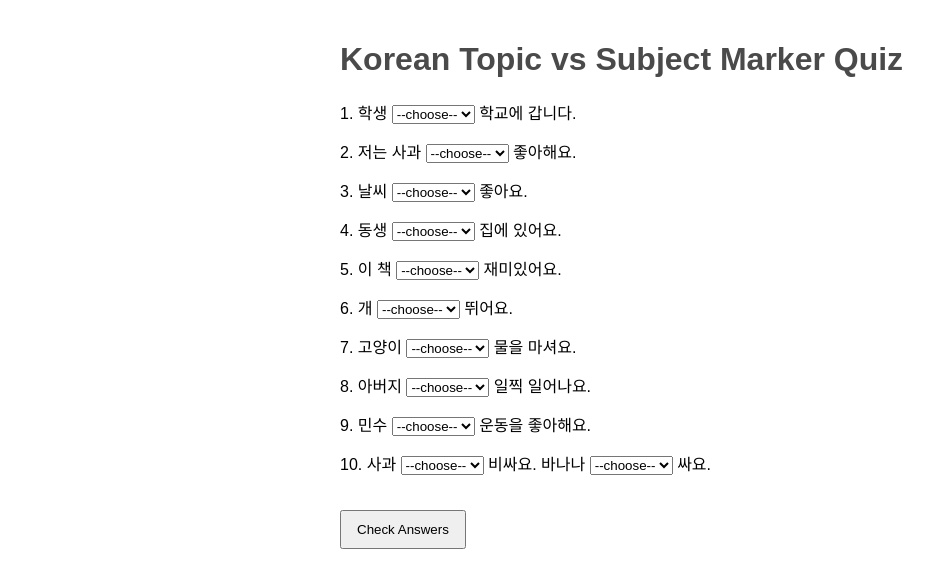
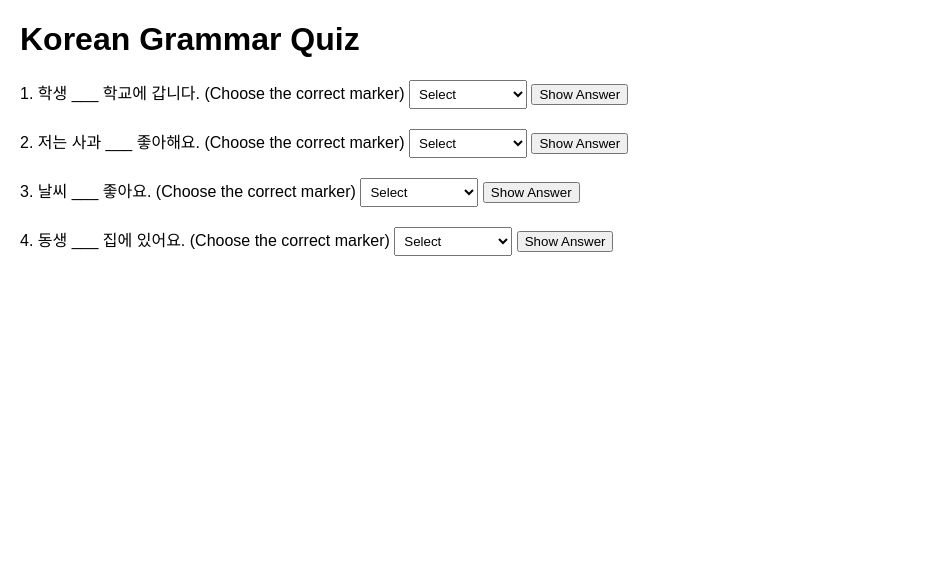
Before and after one commit to avamc/avamc.github.io, a plain HTML site: page index.html in a window 1280 px wide. Shown: the whole page, without its empty margins (0-945 px from the left). Drawn offline with Linux system fonts and the light colour scheme.

Commit message:
korean quiz 2

```diff
--- a/index.html
+++ b/index.html
@@ -1,161 +1,108 @@
 <!DOCTYPE html>
-<html lang="ko">
+<html lang="en">
 <head>
     <meta charset="UTF-8">
-  <title>Korean Marker Quiz</title>
+    <meta name="viewport" content="width=device-width, initial-scale=1.0">
+    <title>Korean Grammar Quiz</title>
     <style>
         body {
-      font-family: sans-serif;
-      padding: 20px;
-      max-width: 600px;
-      margin: auto;
-    }
-    h1 {
-      color: #4a4a4a;
+            font-family: Arial, sans-serif;
+            margin: 20px;
         }
         .question {
-      margin-bottom: 15px;
+            margin-bottom: 20px;
         }
-    button {
-      padding: 10px 15px;
-      margin-top: 20px;
+        .answer {
+            display: none;
+            margin-top: 10px;
+            padding: 10px;
+            border: 1px solid #ccc;
+            background-color: #f9f9f9;
         }
-    .result {
-      margin-top: 20px;
-      font-weight: bold;
+        select {
+            padding: 5px;
         }
     </style>
 </head>
 <body>
+    <h1>Korean Grammar Quiz</h1>
+    <form id="quizForm">
+        <div class="question">
+            <label>1. 학생 ___ 학교에 갑니다. (Choose the correct marker)</label>
+            <select id="question1">
+                <option value="">Select</option>
+                <option value="이/가">이/가 (Subject)</option>
+                <option value="은/는">은/는 (Topic)</option>
+                <option value="을/를">을/를 (Object)</option>
+            </select>
+            <button type="button" onclick="showAnswer('1')">Show Answer</button>
+            <div class="answer" id="answer1">
+                <p><strong>Answer:</strong> 이/가</p>
+                <p><strong>Reasoning:</strong> "학생이" is the subject of the sentence, which is performing the action of going to school.</p>
+                <p><strong>Translation:</strong> The student is going to school.</p>
+            </div>
+        </div>
 
-  <h1>Korean Topic vs Subject Marker Quiz</h1>
+        <div class="question">
+            <label>2. 저는 사과 ___ 좋아해요. (Choose the correct marker)</label>
+            <select id="question2">
+                <option value="">Select</option>
+                <option value="이/가">이/가 (Subject)</option>
+                <option value="은/는">은/는 (Topic)</option>
+                <option value="을/를">을/를 (Object)</option>
+            </select>
+            <button type="button" onclick="showAnswer('2')">Show Answer</button>
+            <div class="answer" id="answer2">
+                <p><strong>Answer:</strong> 을/를</p>
+                <p><strong>Reasoning:</strong> "사과를" is the object of the verb "좋아하다" (to like), so the object marker 을/를 is used.</p>
+                <p><strong>Translation:</strong> I like apples.</p>
+            </div>
+        </div>
 
-  <form id="quiz-form">
-    <div class="question">1. 학생 <select name="q1">
-      <option value="">--choose--</option>
-      <option value="은">은</option>
-      <option value="는">는</option>
-      <option value="이">이</option>
-      <option value="가">가</option>
-    </select> 학교에 갑니다.</div>
+        <div class="question">
+            <label>3. 날씨 ___ 좋아요. (Choose the correct marker)</label>
+            <select id="question3">
+                <option value="">Select</option>
+                <option value="이/가">이/가 (Subject)</option>
+                <option value="은/는">은/는 (Topic)</option>
+                <option value="을/를">을/를 (Object)</option>
+            </select>
+            <button type="button" onclick="showAnswer('3')">Show Answer</button>
+            <div class="answer" id="answer3">
+                <p><strong>Answer:</strong> 이/가</p>
+                <p><strong>Reasoning:</strong> "날씨가" is the subject of the sentence and is being described as good (좋아요).</p>
+                <p><strong>Translation:</strong> The weather is good.</p>
+            </div>
+        </div>
 
-    <div class="question">2. 저는 사과 <select name="q2">
-      <option value="">--choose--</option>
-      <option value="은">은</option>
-      <option value="는">는</option>
-      <option value="이">이</option>
-      <option value="가">가</option>
-    </select> 좋아해요.</div>
+        <div class="question">
+            <label>4. 동생 ___ 집에 있어요. (Choose the correct marker)</label>
+            <select id="question4">
+                <option value="">Select</option>
+                <option value="이/가">이/가 (Subject)</option>
+                <option value="은/는">은/는 (Topic)</option>
+                <option value="을/를">을/를 (Object)</option>
+            </select>
+            <button type="button" onclick="showAnswer('4')">Show Answer</button>
+            <div class="answer" id="answer4">
+                <p><strong>Answer:</strong> 이/가</p>
+                <p><strong>Reasoning:</strong> "동생이" is the subject of the sentence (the one who is in the house).</p>
+                <p><strong>Translation:</strong> My younger sibling is at home.</p>
+            </div>
+        </div>
 
-    <div class="question">3. 날씨 <select name="q3">
-      <option value="">--choose--</option>
-      <option value="은">은</option>
-      <option value="는">는</option>
-      <option value="이">이</option>
-      <option value="가">가</option>
-    </select> 좋아요.</div>
-
-    <div class="question">4. 동생 <select name="q4">
-      <option value="">--choose--</option>
-      <option value="은">은</option>
-      <option value="는">는</option>
-      <option value="이">이</option>
-      <option value="가">가</option>
-    </select> 집에 있어요.</div>
-
-    <div class="question">5. 이 책 <select name="q5">
-      <option value="">--choose--</option>
-      <option value="은">은</option>
-      <option value="는">는</option>
-      <option value="이">이</option>
-      <option value="가">가</option>
-    </select> 재미있어요.</div>
-
-    <div class="question">6. 개 <select name="q6">
-      <option value="">--choose--</option>
-      <option value="은">은</option>
-      <option value="는">는</option>
-      <option value="이">이</option>
-      <option value="가">가</option>
-    </select> 뛰어요.</div>
-
-    <div class="question">7. 고양이 <select name="q7">
-      <option value="">--choose--</option>
-      <option value="은">은</option>
-      <option value="는">는</option>
-      <option value="이">이</option>
-      <option value="가">가</option>
-    </select> 물을 마셔요.</div>
-
-    <div class="question">8. 아버지 <select name="q8">
-      <option value="">--choose--</option>
-      <option value="은">은</option>
-      <option value="는">는</option>
-      <option value="이">이</option>
-      <option value="가">가</option>
-    </select> 일찍 일어나요.</div>
-
-    <div class="question">9. 민수 <select name="q9">
-      <option value="">--choose--</option>
-      <option value="은">은</option>
-      <option value="는">는</option>
-      <option value="이">이</option>
-      <option value="가">가</option>
-    </select> 운동을 좋아해요.</div>
-
-    <div class="question">10. 사과 <select name="q10a">
-      <option value="">--choose--</option>
-      <option value="은">은</option>
-      <option value="는">는</option>
-      <option value="이">이</option>
-      <option value="가">가</option>
-    </select> 비싸요. 바나나 <select name="q10b">
-      <option value="">--choose--</option>
-      <option value="은">은</option>
-      <option value="는">는</option>
-      <option value="이">이</option>
-      <option value="가">가</option>
-    </select> 싸요.</div>
-
-    <button type="button" onclick="checkAnswers()">Check Answers</button>
+        <!-- Add more questions here if you'd like -->
     </form>
 
-  <div class="result" id="result"></div>
-
     <script>
-    const answers = {
-      q1: "이",
-      q2: "를",
-      q3: "는",
-      q4: "이",
-      q5: "은",
-      q6: "가",
-      q7: "가",
-      q8: "가",
-      q9: "는",
-      q10a: "는",
-      q10b: "는"
-    };
-
-    function checkAnswers() {
-      let form = document.forms["quiz-form"];
-      let score = 0;
-
-      if (form["q1"].value === "이") score++;
-      if (form["q2"].value === "는") score++;
-      if (form["q3"].value === "는") score++;
-      if (form["q4"].value === "이") score++;
-      if (form["q5"].value === "은") score++;
-      if (form["q6"].value === "가") score++;
-      if (form["q7"].value === "가") score++;
-      if (form["q8"].value === "가") score++;
-      if (form["q9"].value === "는") score++;
-      if (form["q10a"].value === "는") score++;
-      if (form["q10b"].value === "는") score++;
-
-      document.getElementById("result").innerText = `You got ${score} out of 11 correct!`;
+        function showAnswer(questionNumber) {
+            var answerDiv = document.getElementById('answer' + questionNumber);
+            if (answerDiv.style.display === 'none' || answerDiv.style.display === '') {
+                answerDiv.style.display = 'block';
+            } else {
+                answerDiv.style.display = 'none';
+            }
         }
     </script>
-
 </body>
 </html>
```
Lines whose indentation alone changed are shown as unchanged.
